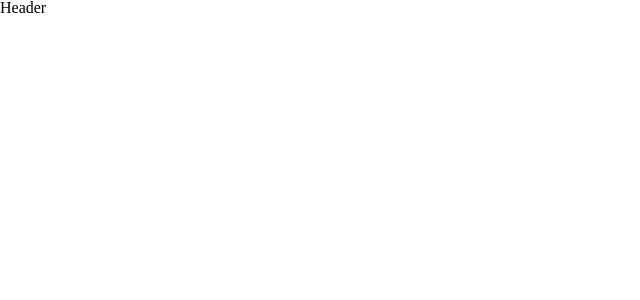
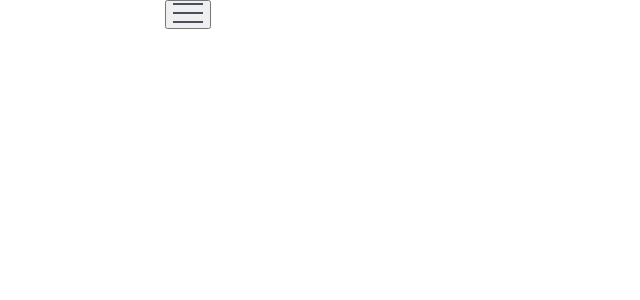
Before and after one commit to adelinakalykova/practicum-work, a React (Vite) app: page / in a window 1280 px wide. Shown: the top 300 px of the page, without its empty margins (0-640 px from the left). Built offline with nearby package versions, Linux system fonts and the light colour scheme.

Commit message:
feat: add button berger menu

```diff
--- /dev/null
+++ b/src/components/MenuBurger/MenuBurger.jsx
@@ -0,0 +1,11 @@
+import "./menu-burger.scss";
+import MenuBurgerImg from "../../assets/menu-burger.svg";
+function MenuBurger() {
+  return (
+    <button className="menu-burger">
+      <img src={MenuBurgerImg} alt="Toggle menu" />
+    </button>
+  );
+}
+
+export default MenuBurger;
--- a/src/components/header/Header.jsx
+++ b/src/components/header/Header.jsx
@@ -1,6 +1,12 @@
 import "./header.scss";
-
+import MenuBurger from "../MenuBurger/MenuBurger";
 function Header() {
-  return <header>Header</header>;
+  return (
+    <header>
+      <div className="container">
+        <MenuBurger />
+      </div>
+    </header>
+  );
 }
 export default Header;
```
Also changed, not shown: src/assets/menu-burger.svg (added), src/components/MenuBurger/menu-burger.scss (added).
